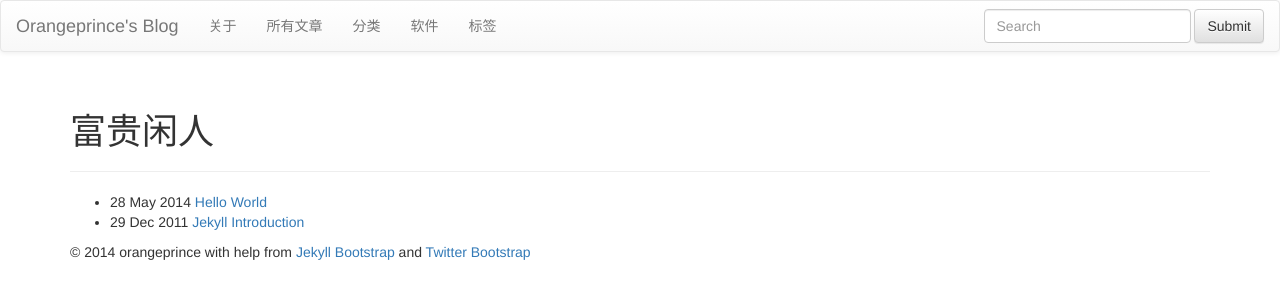
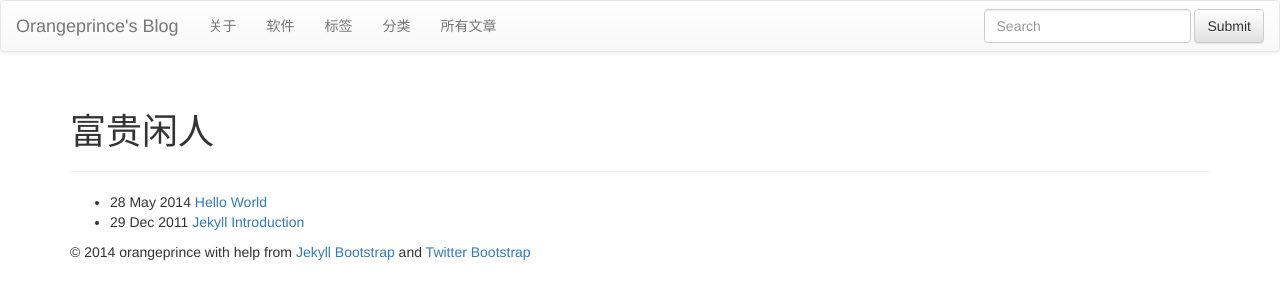
Before and after one commit to orangeprince/orangeprince.github.io, a Jekyll site: the page built from index.md, in a window 1280 px wide. Shown: the top 300 px of the page. Built offline with Jekyll 4.4.1, drawn with Linux system fonts in a browser that asks for light colours; nearby versions of some CDN libraries; library files that are not in the unit come from our copies; comment, search, counter and statistics services are not loaded.

Commit message:
modified:   _includes/themes/bootstrap-3/default.html

```diff
--- a/_includes/themes/bootstrap-3/default.html
+++ b/_includes/themes/bootstrap-3/default.html
@@ -59,7 +59,7 @@
         <!-- Collect the nav links, forms, and other content for toggling -->
         <div class="collapse navbar-collapse" id="jb-navbar-collapse">
           <ul class="nav navbar-nav">
-            {% assign pages_list = site.pages %}
+            {% assign pages_list = site.weighted_pages %}
             {% assign group = 'navigation' %}
             {% include JB/pages_list %}
           </ul>
```
